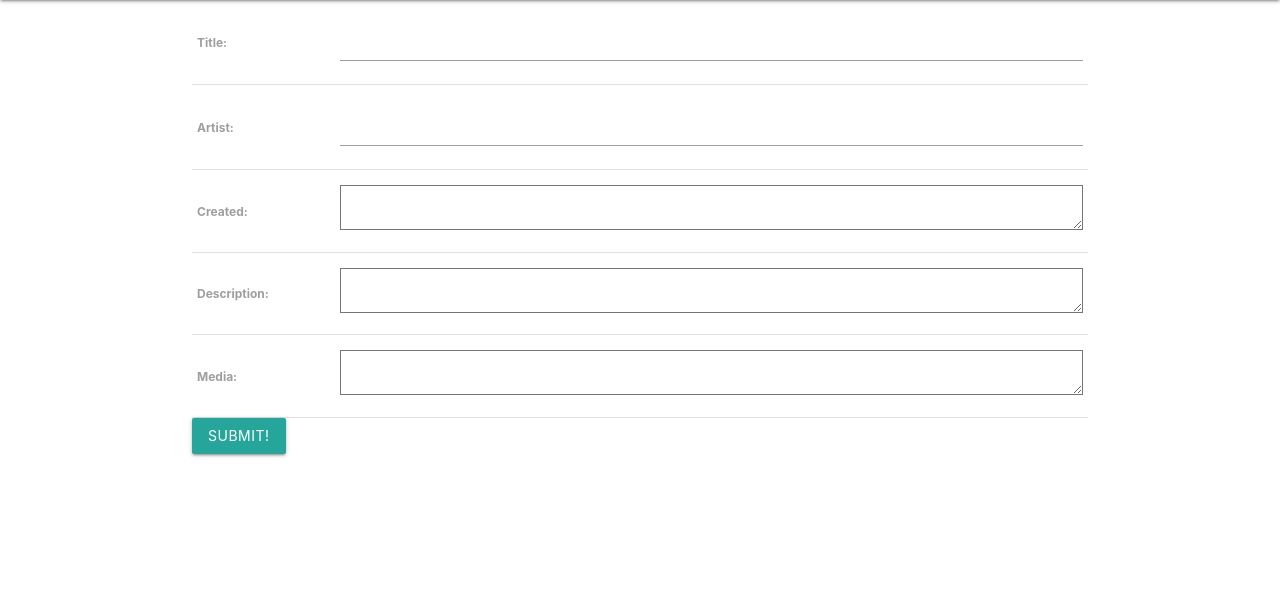
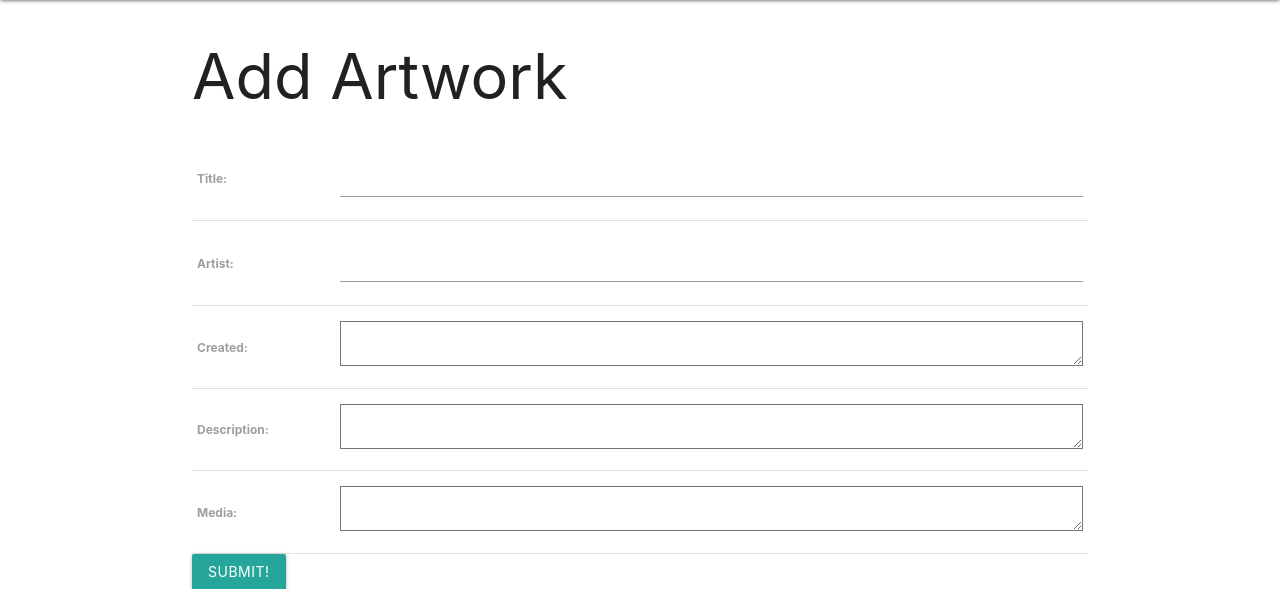
Before and after one commit to aditiohri/artcollector, a Django app: page /art/create in a window 1280 px wide. Shown: the part 64-653 px from the top of the page. Run offline with Django 3.2, Linux system fonts and the light colour scheme.

Commit message:
create form for user to update and create art

```diff
--- a/main_app/templates/main_app/art_form.html
+++ b/main_app/templates/main_app/art_form.html
@@ -1,6 +1,11 @@
 {% extends 'base.html' %}
 {% block content %}
 
+{% if object %}
+    <h1>Edit <span class="purple-text">{{object.title}}</span> by <span class="brown-text">{{object.artist}}</span></h1>
+{% else %}
+    <h1>Add Artwork</h1>
+{% endif %}
 <form action="" method="post">
     {% csrf_token %}
     <table>
```
